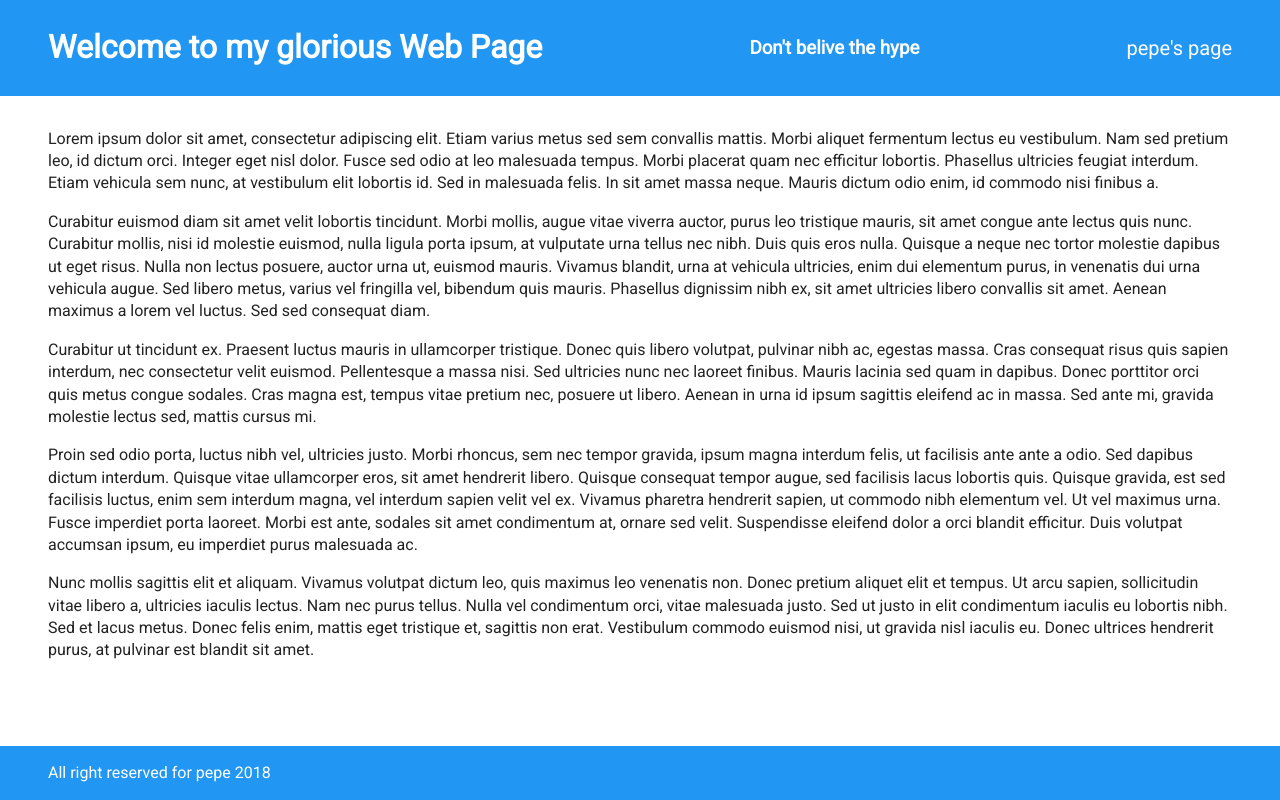
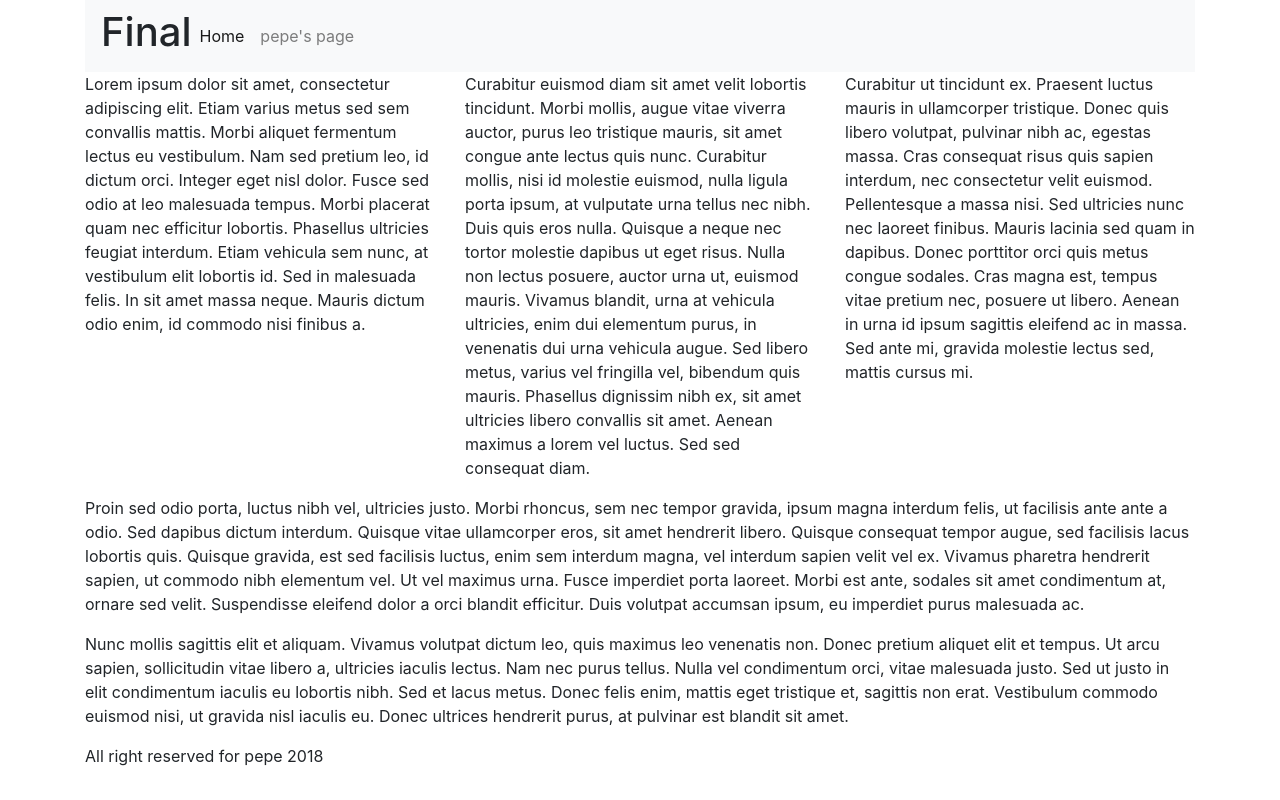
Before and after one commit to pepe/final-project-frontend-2018, a plain HTML site: page index.html in a window 1280 px wide. Drawn offline with nearby package versions, Linux system fonts and the light colour scheme.

Commit message:
Add bootstrap

```diff
--- a/index.html
+++ b/index.html
@@ -12,9 +12,7 @@
   <link rel="apple-touch-icon" href="icon.png">
   <!-- Place favicon.ico in the root directory -->
 
-  <link rel="stylesheet" href="css/normalize.css">
-  <link rel="stylesheet" href="css/main.css">
-
+  <link rel="stylesheet" href="https://stackpath.bootstrapcdn.com/bootstrap/4.1.3/css/bootstrap.min.css" integrity="sha384-MCw98/SFnGE8fJT3GXwEOngsV7Zt27NXFoaoApmYm81iuXoPkFOJwJ8ERdknLPMO" crossorigin="anonymous">
   <link href="https://fonts.googleapis.com/css?family=Roboto" rel="stylesheet">
 </head>
 
@@ -24,38 +22,49 @@
   <![endif]-->
 
   <!-- Add your site or application content here -->
+<div class="container">
   <header>
-    <h1>Welcome to my glorious Web Page</h1>
-    <h3>Don't belive the hype</h3>
-    <nav>
-      <a href="pepe.html">pepe's page</a>
+    <nav class="navbar navbar-expand-lg navbar-light bg-light">
+      <h1 lass="navbar-brand">Final</h1>
+      <div class="collapse navbar-collapse" id="navbarNav">
+          <ul class="navbar-nav">
+            <li class="nav-item active">
+              <a class="nav-link" href="index.html">Home <span class="sr-only">(current)</span></a>
+            </li>
+            <li class="nav-item">
+              <a class="nav-link" href="pepe.html">pepe's page</a>
+            </li>
+          </ul>
+        </div>
     </nav>
-
   </header>
 
   <main>
+    <div class="row">
+    <p class="col-sm">
+Lorem ipsum dolor sit amet, consectetur adipiscing elit. Etiam varius metus sed sem convallis mattis. Morbi aliquet fermentum lectus eu vestibulum. Nam sed pretium leo, id dictum orci. Integer eget nisl dolor. Fusce sed odio at leo malesuada tempus. Morbi placerat quam nec efficitur lobortis. Phasellus ultricies feugiat interdum. Etiam vehicula sem nunc, at vestibulum elit lobortis id. Sed in malesuada felis. In sit amet massa neque. Mauris dictum odio enim, id commodo nisi finibus a.
+    </p>
+    <p class="col-sm">
+Curabitur euismod diam sit amet velit lobortis tincidunt. Morbi mollis, augue vitae viverra auctor, purus leo tristique mauris, sit amet congue ante lectus quis nunc. Curabitur mollis, nisi id molestie euismod, nulla ligula porta ipsum, at vulputate urna tellus nec nibh. Duis quis eros nulla. Quisque a neque nec tortor molestie dapibus ut eget risus. Nulla non lectus posuere, auctor urna ut, euismod mauris. Vivamus blandit, urna at vehicula ultricies, enim dui elementum purus, in venenatis dui urna vehicula augue. Sed libero metus, varius vel fringilla vel, bibendum quis mauris. Phasellus dignissim nibh ex, sit amet ultricies libero convallis sit amet. Aenean maximus a lorem vel luctus. Sed sed consequat diam.
+    </p>
+    <p class="col-sm">
+Curabitur ut tincidunt ex. Praesent luctus mauris in ullamcorper tristique. Donec quis libero volutpat, pulvinar nibh ac, egestas massa. Cras consequat risus quis sapien interdum, nec consectetur velit euismod. Pellentesque a massa nisi. Sed ultricies nunc nec laoreet finibus. Mauris lacinia sed quam in dapibus. Donec porttitor orci quis metus congue sodales. Cras magna est, tempus vitae pretium nec, posuere ut libero. Aenean in urna id ipsum sagittis eleifend ac in massa. Sed ante mi, gravida molestie lectus sed, mattis cursus mi.
+    </p>
+    </div>
     <p>
-Lorem ipsum dolor sit amet, consectetur adipiscing elit. Etiam varius metus sed sem convallis mattis. Morbi aliquet fermentum lectus eu vestibulum. Nam sed pretium leo, id dictum orci. Integer eget nisl dolor. Fusce sed odio at leo malesuada tempus. Morbi placerat quam nec efficitur lobortis. Phasellus ultricies feugiat interdum. Etiam vehicula sem nunc, at vestibulum elit lobortis id. Sed in malesuada felis. In sit amet massa neque. Mauris dictum odio enim, id commodo nisi finibus a.
+Proin sed odio porta, luctus nibh vel, ultricies justo. Morbi rhoncus, sem nec tempor gravida, ipsum magna interdum felis, ut facilisis ante ante a odio. Sed dapibus dictum interdum. Quisque vitae ullamcorper eros, sit amet hendrerit libero. Quisque consequat tempor augue, sed facilisis lacus lobortis quis. Quisque gravida, est sed facilisis luctus, enim sem interdum magna, vel interdum sapien velit vel ex. Vivamus pharetra hendrerit sapien, ut commodo nibh elementum vel. Ut vel maximus urna. Fusce imperdiet porta laoreet. Morbi est ante, sodales sit amet condimentum at, ornare sed velit. Suspendisse eleifend dolor a orci blandit efficitur. Duis volutpat accumsan ipsum, eu imperdiet purus malesuada ac.
+    </p>
     <p>
-    </p>
-Curabitur euismod diam sit amet velit lobortis tincidunt. Morbi mollis, augue vitae viverra auctor, purus leo tristique mauris, sit amet congue ante lectus quis nunc. Curabitur mollis, nisi id molestie euismod, nulla ligula porta ipsum, at vulputate urna tellus nec nibh. Duis quis eros nulla. Quisque a neque nec tortor molestie dapibus ut eget risus. Nulla non lectus posuere, auctor urna ut, euismod mauris. Vivamus blandit, urna at vehicula ultricies, enim dui elementum purus, in venenatis dui urna vehicula augue. Sed libero metus, varius vel fringilla vel, bibendum quis mauris. Phasellus dignissim nibh ex, sit amet ultricies libero convallis sit amet. Aenean maximus a lorem vel luctus. Sed sed consequat diam.
-    <p>
-    </p>
-Curabitur ut tincidunt ex. Praesent luctus mauris in ullamcorper tristique. Donec quis libero volutpat, pulvinar nibh ac, egestas massa. Cras consequat risus quis sapien interdum, nec consectetur velit euismod. Pellentesque a massa nisi. Sed ultricies nunc nec laoreet finibus. Mauris lacinia sed quam in dapibus. Donec porttitor orci quis metus congue sodales. Cras magna est, tempus vitae pretium nec, posuere ut libero. Aenean in urna id ipsum sagittis eleifend ac in massa. Sed ante mi, gravida molestie lectus sed, mattis cursus mi.
-    <p>
-    </p>
-Proin sed odio porta, luctus nibh vel, ultricies justo. Morbi rhoncus, sem nec tempor gravida, ipsum magna interdum felis, ut facilisis ante ante a odio. Sed dapibus dictum interdum. Quisque vitae ullamcorper eros, sit amet hendrerit libero. Quisque consequat tempor augue, sed facilisis lacus lobortis quis. Quisque gravida, est sed facilisis luctus, enim sem interdum magna, vel interdum sapien velit vel ex. Vivamus pharetra hendrerit sapien, ut commodo nibh elementum vel. Ut vel maximus urna. Fusce imperdiet porta laoreet. Morbi est ante, sodales sit amet condimentum at, ornare sed velit. Suspendisse eleifend dolor a orci blandit efficitur. Duis volutpat accumsan ipsum, eu imperdiet purus malesuada ac.
-    <p>
-    </p>
 Nunc mollis sagittis elit et aliquam. Vivamus volutpat dictum leo, quis maximus leo venenatis non. Donec pretium aliquet elit et tempus. Ut arcu sapien, sollicitudin vitae libero a, ultricies iaculis lectus. Nam nec purus tellus. Nulla vel condimentum orci, vitae malesuada justo. Sed ut justo in elit condimentum iaculis eu lobortis nibh. Sed et lacus metus. Donec felis enim, mattis eget tristique et, sagittis non erat. Vestibulum commodo euismod nisi, ut gravida nisl iaculis eu. Donec ultrices hendrerit purus, at pulvinar est blandit sit amet.
     </p>
   </main>
   <footer>
     All right reserved for pepe 2018
   </footer>
-  <script src="js/vendor/modernizr-3.6.0.min.js"></script>
-  <script src="https://code.jquery.com/jquery-3.3.1.min.js" integrity="sha256-FgpCb/KJQlLNfOu91ta32o/NMZxltwRo8QtmkMRdAu8=" crossorigin="anonymous"></script>
-  <script>window.jQuery || document.write('<script src="js/vendor/jquery-3.3.1.min.js"><\/script>')</script>
+</div>
+  <script src="https://code.jquery.com/jquery-3.3.1.slim.min.js" integrity="sha384-q8i/X+965DzO0rT7abK41JStQIAqVgRVzpbzo5smXKp4YfRvH+8abtTE1Pi6jizo" crossorigin="anonymous"></script>
+  <script src="https://cdnjs.cloudflare.com/ajax/libs/popper.js/1.14.3/umd/popper.min.js" integrity="sha384-ZMP7rVo3mIykV+2+9J3UJ46jBk0WLaUAdn689aCwoqbBJiSnjAK/l8WvCWPIPm49" crossorigin="anonymous"></script>
+  <script src="https://stackpath.bootstrapcdn.com/bootstrap/4.1.3/js/bootstrap.min.js" integrity="sha384-ChfqqxuZUCnJSK3+MXmPNIyE6ZbWh2IMqE241rYiqJxyMiZ6OW/JmZQ5stwEULTy" crossorigin="anonymous"></script>
   <script src="js/plugins.js"></script>
   <script src="js/main.js"></script>
 </body>
```
Also changed, not shown: pepe.html (+22 -9 lines).
